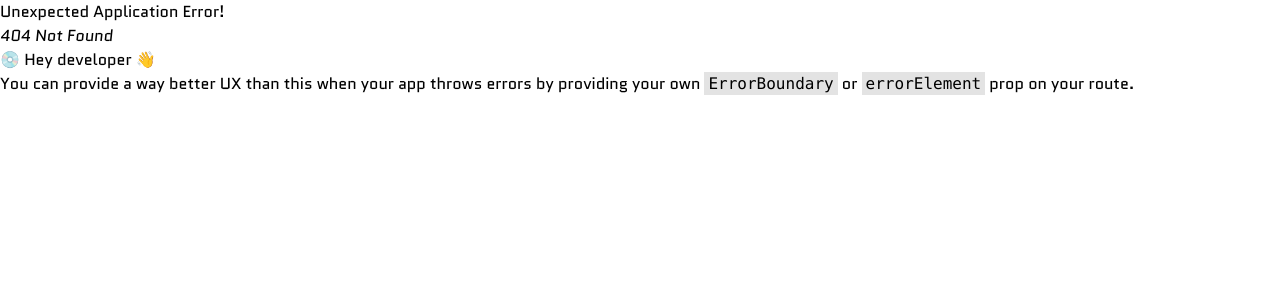
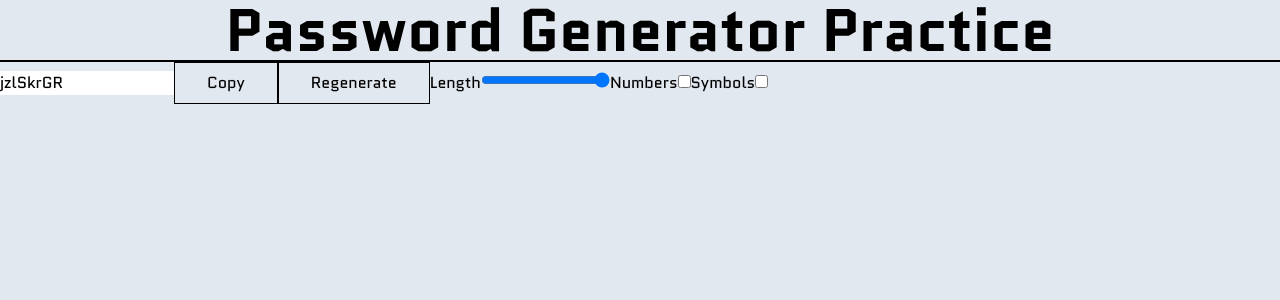
Before and after one commit to bewake24/react-hooks, a React (Vite) app: page /passwordgenerator2 in a window 1280 px wide. Before the commit this address had no page. Shown: the top 300 px of the page. Built offline with nearby package versions, Linux system fonts and the light colour scheme.

Commit message:
Practice callback and use effect with ref, also add debounce

```diff
--- a/src/App.jsx
+++ b/src/App.jsx
@@ -7,11 +7,13 @@ import ToDos from "./Components/Snippets/ToDos";
 import CityPicker from "./Components/Snippets/CityPicker";
 import BgChanger from "./Components/Snippets/BgChanger";
 import PasswordGenerator from "./Components/Snippets/PasswordGenerator";
+import PasswordGenerator2 from "./Components/Snippets/PasswordGenerator2";
 import CurrencyConverter from "./Pages/currencyConverter/CurrencyConverter";
 
 const router = createBrowserRouter([
   { path: "/", element: <CurrencyConverter /> },
   { path: "/passwordgenerator", element: <PasswordGenerator /> },
+  { path: "/passwordgenerator2", element: <PasswordGenerator2 /> },
   { path: "/bgchanger", element: <BgChanger /> },
   { path: "/citypicker", element: <CityPicker /> },
   { path: "/todos", element: <ToDos /> },
--- /dev/null
+++ b/src/Components/Snippets/PasswordGenerator2.jsx
@@ -0,0 +1,102 @@
+import React, { useEffect, useState, useRef, useCallback } from "react";
+import Header from "../Header";
+
+function generatePassword(length, hasNo, hasSym) {
+  let password = "";
+  let characters = "ABCDEFGHIJKLMNOPQRSTUVWXYZabcdefghijklmnopqrstuvwxyz";
+  let numbers = "0123456789";
+  let symbols = "!@#$%^&*()_+~`|}{[]:;?><,./-=";
+
+  if (hasNo) {
+    characters += numbers;
+  }
+  if (hasSym) {
+    characters += symbols;
+  }
+  for (let i = 0; i < length; i++) {
+    password += characters.charAt(
+      Math.floor(Math.random() * characters.length)
+    );
+  }
+  return password;
+}
+
+const PasswordGenerator2 = () => {
+  const [length, setLength] = useState(8);
+  const [hasNo, setHasNo] = useState(false);
+  const [hasSym, setHasSym] = useState(false);
+  const [password, setPassword] = useState("");
+  const passwordRef = useRef(null);
+
+  const passwordGenerator = useCallback(generatePassword, [
+    length,
+    hasNo,
+    hasSym,
+  ]);
+
+  useEffect(() => {
+    const timeout = setTimeout(() => {
+      setPassword(passwordGenerator(length, hasNo, hasSym));
+    }, 500);
+    if (timeout) {
+      return () => clearTimeout(timeout);
+    }
+  }, [length, hasNo, hasSym]);
+
+  const handleHasNo = () => {
+    setHasNo((prev) => !prev);
+  };
+
+  const handleHasSym = () => {
+    setHasSym((prev) => !prev);
+  };
+
+  const handleCopy = () => {
+    console.log(passwordRef);
+    passwordRef.current.className = "bg-purple-500";
+    window.navigator.clipboard.writeText(password);
+  };
+  return (
+    <div className="bg-slate-200 h-screen">
+      <Header title={"Password Generator Practice"} />
+      <input
+        type="text"
+        ref={passwordRef}
+        value={password}
+        disabled
+        className="bg-white"
+      />
+      <button onClick={handleCopy} className="border border-black px-8 py-2">
+        Copy
+      </button>
+      <button
+        onClick={() => {
+          const timeout = setTimeout(() => {
+            setPassword(passwordGenerator(length, hasNo, hasSym));
+          }, 500);
+          if (timeout) {
+            return () => clearTimeout(timeout);
+          }
+        }}
+        className="border border-black px-8 py-2"
+      >
+        {" "}
+        Regenerate
+      </button>
+      <label htmlFor="">Length</label>
+      <input
+        type="range"
+        id="length"
+        min={8}
+        max={32}
+        onChange={(e) => setLength(e.target.value)}
+      />
+      <label htmlFor="">Numbers</label>
+      <input type="checkbox" defaultChecked={hasNo} onChange={handleHasNo} />
+      <label htmlFor="">Symbols</label>
+      <input type="checkbox" defaultChecked={hasSym} onChange={handleHasSym} />
+    </div>
+  );
+};
+
+export default PasswordGenerator2;
--- a/src/Components/UseEffect/UseEffect.jsx
+++ b/src/Components/UseEffect/UseEffect.jsx
@@ -4,6 +4,7 @@ import Header from "../Header";
 function UseEffect() {
   const [count, setCount] = useState(0);
   const [message, setMessage] = useState("");
+  const [effectMessage, setEffectMessage] = useState("Effect not added yet");
   const increament = () => {
     setCount(count + 1);
     setMessage("");
@@ -18,6 +19,7 @@ function UseEffect() {
 
   useEffect(() => {
     console.log("Count: " + count);
+    setEffectMessage(`I rendered because effect happened ${count} times`);
 
     return () => {
       console.log("I'm being cleanedup");
@@ -42,6 +44,7 @@ function UseEffect() {
           -
         </button>
         <p className="text-2xl mt-2 text-red-500">{message}</p>
+        <p>{effectMessage}</p>
       </div>
     </div>
   );
--- a/src/Pages/currencyConverter/CurrencyConverter.jsx
+++ b/src/Pages/currencyConverter/CurrencyConverter.jsx
@@ -10,8 +10,6 @@ function CurrencyConverter() {
 
   const currencyInfo = useCurrencyInfo(from);
   const options = Object.keys(currencyInfo);
-
-  console.log(options);
 
   const convert = () => {
     setConvertedAmount(amount * currencyInfo[to]);
```
